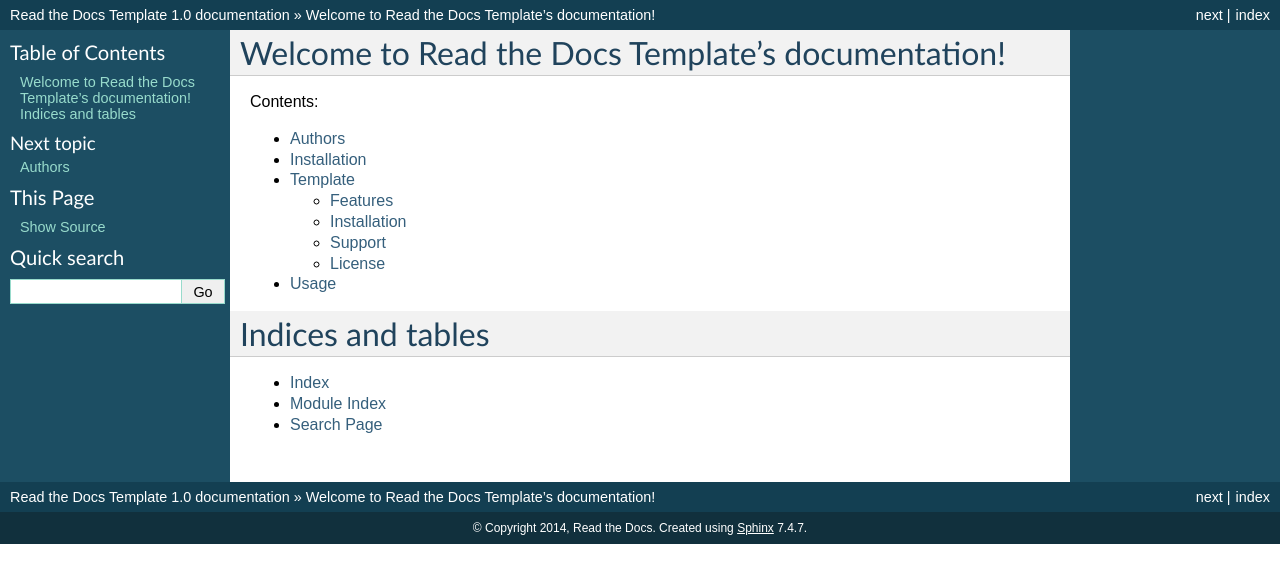
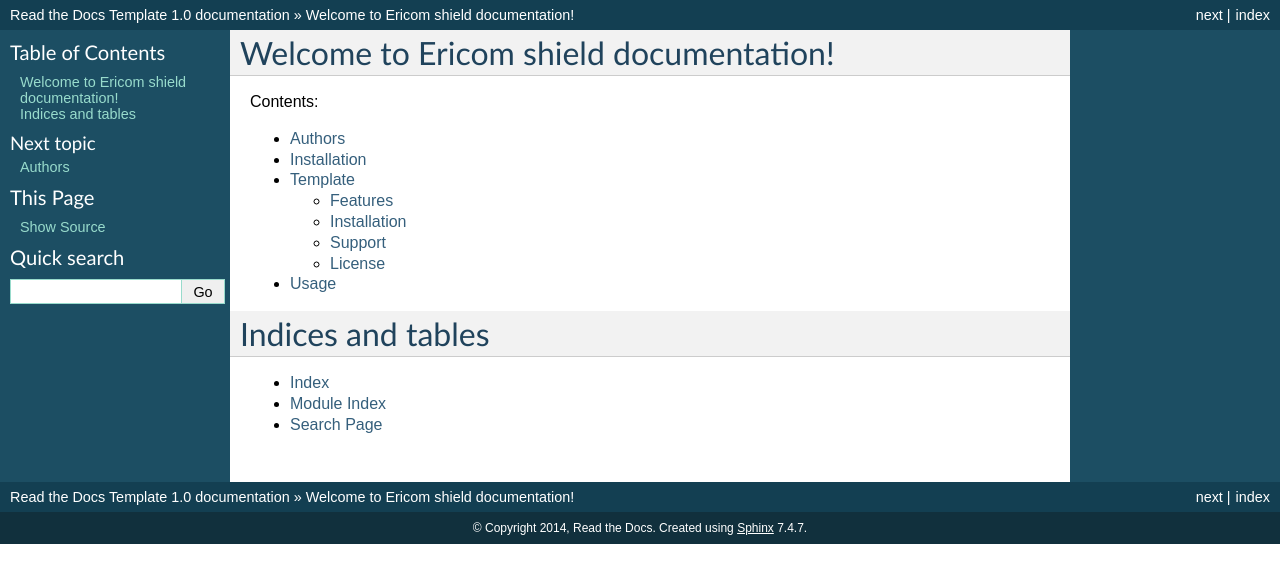
Before and after one commit to BenyH/Shield.Docs, a Sphinx documentation site: the page built from docs/index.rst, in a window 1280 px wide. Shown: the top 583 px of the page. Built offline with Sphinx 7.4.7, drawn with Linux system fonts in a browser that asks for light colours.

Commit message:
2nd version

```diff
--- a/docs/index.rst
+++ b/docs/index.rst
@@ -1,9 +1,6 @@
-.. Read the Docs Template documentation master file, created by
-   sphinx-quickstart on Tue Aug 26 14:19:49 2014.
-   You can adapt this file completely to your liking, but it should at least
-   contain the root `toctree` directive.
 
-Welcome to Read the Docs Template's documentation!
+
+Welcome to Ericom shield documentation!
 ==================================================
 
 Contents:
```
